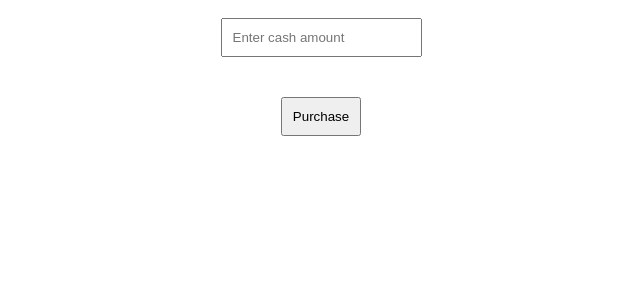
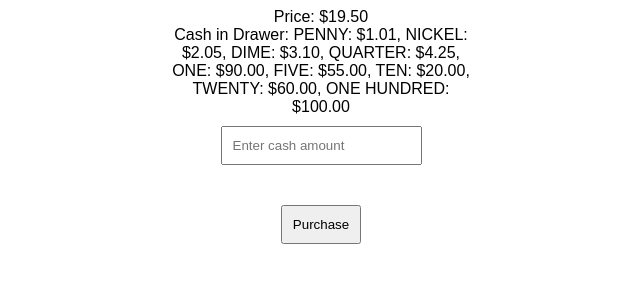
Before and after one commit to mciabuca/cash-register-app, a plain HTML site: page index.html in a window 1280 px wide. Shown: the whole page, without its empty margins (319-959 px from the left). Drawn offline with Linux system fonts and the light colour scheme.

Commit message:
Add price display and drawer contents to HTML, update drawer contents dynamically

```diff
--- a/index.html
+++ b/index.html
@@ -8,6 +8,8 @@
 </head>
 <body>
     <div id="cash-register">
+        <div id="price-display">Price: $<span id="price">19.5</span></div>
+        <div id="drawer-contents">Cash in Drawer: <span id="drawer"></span></div>
         <input type="number" id="cash" placeholder="Enter cash amount">
         <div id="change-due"></div>
         <button id="purchase-btn">Purchase</button>
--- a/script.js
+++ b/script.js
@@ -1,8 +1,11 @@
 const price = 19.5;
+const cid = [["PENNY", 1.01], ["NICKEL", 2.05], ["DIME", 3.1], ["QUARTER", 4.25], ["ONE", 90], ["FIVE", 55], ["TEN", 20], ["TWENTY", 60], ["ONE HUNDRED", 100]];
+
+document.getElementById('price').textContent = price.toFixed(2);
+updateDrawerContents(cid);
 
 document.getElementById('purchase-btn').addEventListener('click', function() {
     let cash = parseFloat(document.getElementById('cash').value);
-    let cid = [["PENNY", 1.01], ["NICKEL", 2.05], ["DIME", 3.1], ["QUARTER", 4.25], ["ONE", 90], ["FIVE", 55], ["TEN", 20], ["TWENTY", 60], ["ONE HUNDRED", 100]];
 
     if (cash < price) {
         alert("Customer does not have enough money to purchase the item");
@@ -11,6 +14,11 @@ document.getElementById('purchase-btn').addEventListener('click', function() {
         displayChange(changeDue);
     }
 });
+
+function updateDrawerContents(cid) {
+    let drawerContents = cid.map(coin => `${coin[0]}: $${coin[1].toFixed(2)}`).join(', ');
+    document.getElementById('drawer').textContent = drawerContents;
+}
 
 function calculateChange(price, cash, cid) {
     if (cash === price) {
```
